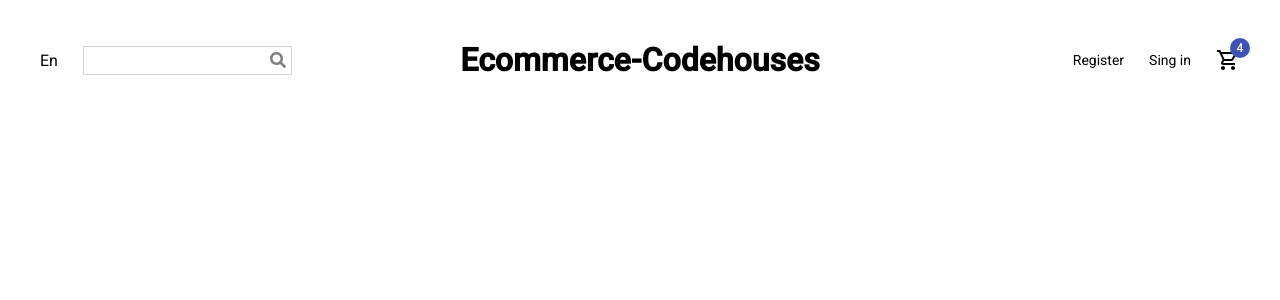
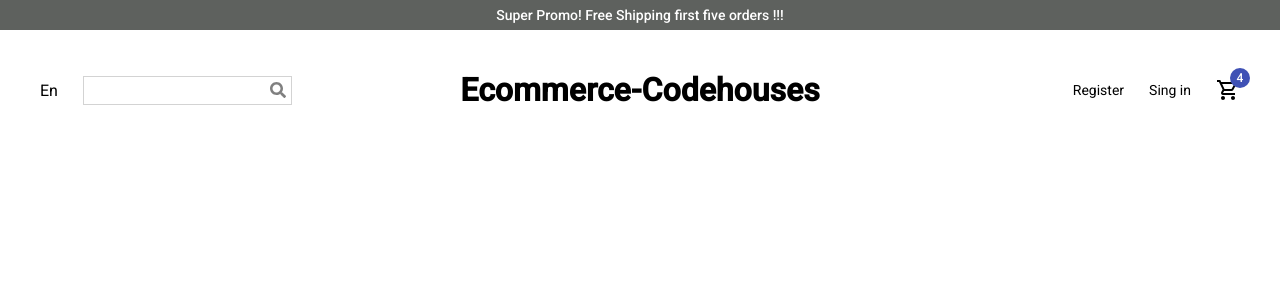
Before and after one commit to Martin-J-Larre/ecommerce-proyecto-final-front-1, a React (Create React App) app: page / in a window 1280 px wide. Shown: the top 300 px of the page. Built offline with nearby package versions, Linux system fonts and the light colour scheme.

Commit message:
# Promo over nav stared

```diff
--- a/src/App.js
+++ b/src/App.js
@@ -1,8 +1,8 @@
-import Home from './pages/Home';
+import HomePage from './pages/HomePage';
 
 function App() {
   return (
-    <Home />
+    <HomePage />
   );
 }
 
--- /dev/null
+++ b/src/components/Promo.js
@@ -0,0 +1,20 @@
+import styled from 'styled-components'
+
+const Container = styled.div`
+    height: 30px;
+    background-color: #5E615E;
+    color: #fff;
+    display: flex;
+    align-items: center;
+    justify-content: center;
+    font-size: 14px;
+    font-weight: 500;
+`
+
+const Promo = () => {
+    return (
+        <Container> Super Promo! Free Shipping first five orders !!!</Container>
+    )
+}
+
+export default Promo
--- a/src/pages/Home.js
+++ /dev/null
@@ -1,12 +0,0 @@
-import React from 'react'
-import Navbar from '../components/Navbar';
-
-
-
-const Home = () => {
-    return (
-        <Navbar />
-    )
-}
-
-export default Home;
--- /dev/null
+++ b/src/pages/HomePage.js
@@ -0,0 +1,17 @@
+
+import React from 'react'
+import Navbar from '../components/Navbar';
+import Promo from '../components/Promo';
+
+
+
+const HomePage = () => {
+    return (
+        <>
+        <Promo />
+        <Navbar />
+        </>
+    )
+}
+
+export default HomePage;
```
